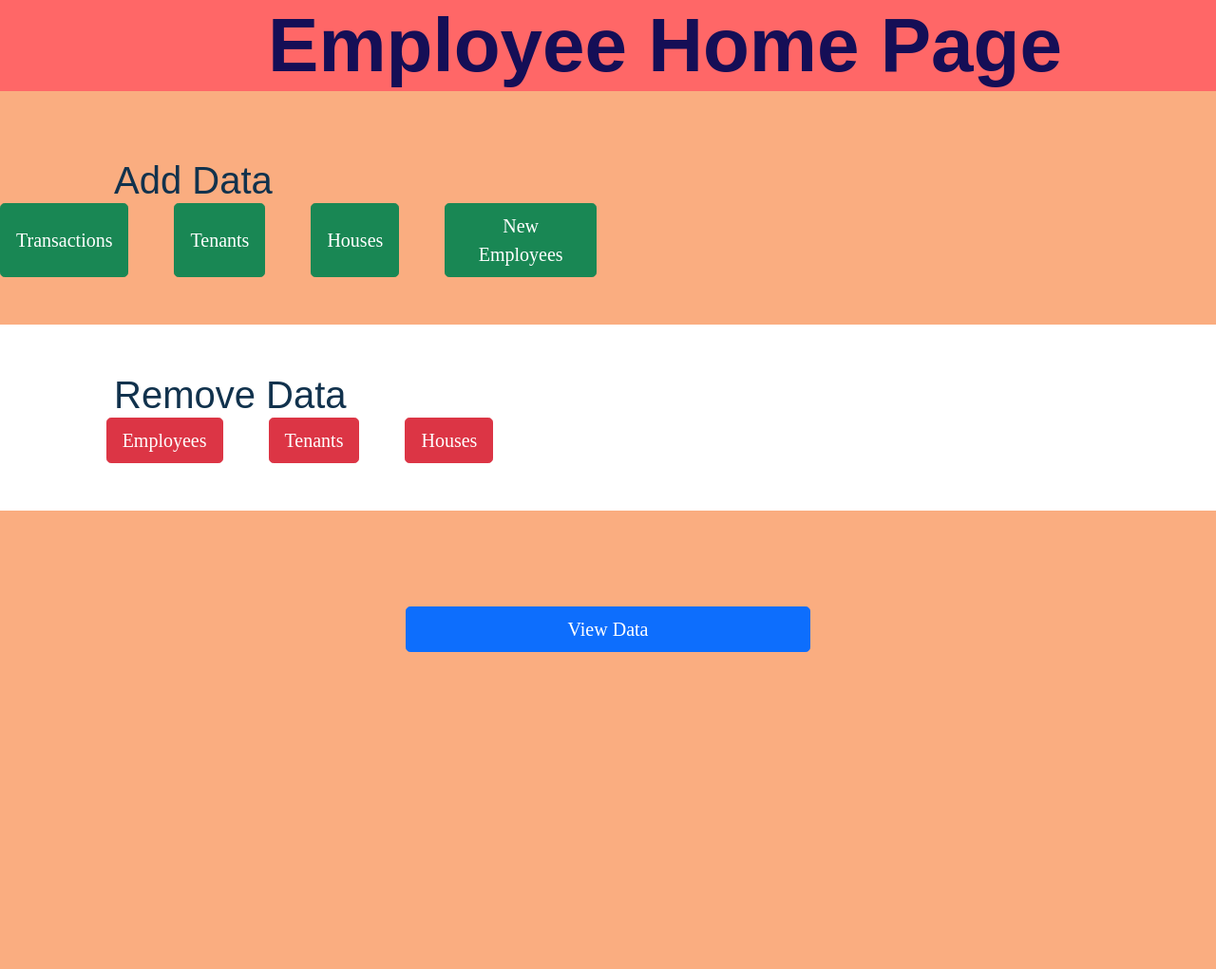
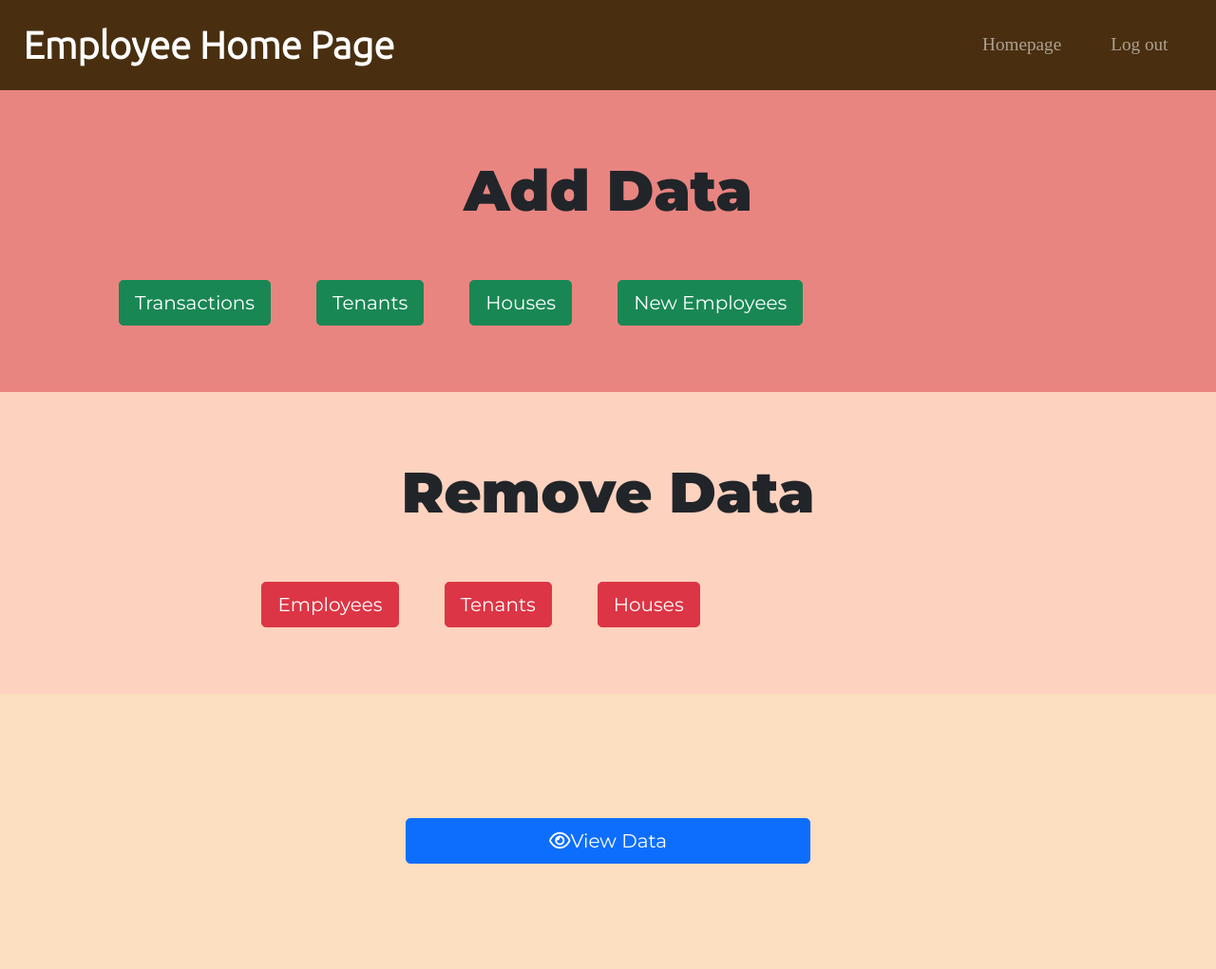
Before and after one commit to Nandini4601/REMS, a Flask app: page /home2 in a window 1280 px wide. Shown: the whole page at 95% size. Before the commit the page ends 687 px from the top, so only its background shows below. Run offline with Flask 2, Linux system fonts and the light colour scheme; the visitor is signed in with stand-in values (Sample User, id 1); some libraries are stand-ins or nearby versions.

Commit message:
New employee home page

```diff
--- /dev/null
+++ b/rems/static/css/styles_E.css
@@ -0,0 +1,86 @@
+body{
+  font-family: "Montserrat";
+}
+
+h1{
+  color: #fff;
+  line-height: 1.5;
+  font-family: "Montserrat" ;
+  font-weight: bold;
+  font-size: 5rem;
+}
+
+h2{
+  /* color: #7D1935; */
+  font-size: 60px;
+  font-family: "Montserrat" ;
+  font-weight: bold;
+  padding-bottom: 50px;
+}
+
+h3{
+  /* color: #3D087B; */
+  font-size: 60px;
+  font-family: "Montserrat" ;
+  font-weight: bold;
+  padding-bottom: 50px;
+}
+
+.view{
+   color: #66BFBF;
+   text-align: center;
+   font-size: 100px;
+}
+#title{
+  text-align: center;
+  background-color: #492F10;
+}
+
+#Add_Data{
+  text-align: center;
+  background-color: #E98580;
+  padding-top: 70px;
+  padding-bottom: 70px;
+}
+
+
+#Remove_Data{
+  background-color: #FDD2BF;
+  text-align: center;
+  padding-top: 70px;
+  padding-bottom: 70px;
+}
+
+#view_data{
+    background-color: #FCDEC0;
+    padding-top: 70px;
+      padding-bottom: 70px;
+}
+.row{
+  text-align: center;
+}
+
+/* .container-fluid{
+    background-color: #ff4c68;
+} */
+
+.navbar{
+  padding: 1%;
+}
+
+.navbar-brand{
+  font-family: "Ubuntu";
+  font-size: 2.5rem;
+  font-weight: bold;
+}
+
+.nav-item{
+  padding: 0 18px;
+}
+
+
+
+.nav-link{
+  font-size: 1.2rem;
+  font-family: "Montserrat-light";
+}
--- a/rems/templates/index.html
+++ b/rems/templates/index.html
@@ -1,18 +1,23 @@
 <!doctype html>
-<html lang="en">
+<html>
+
 <head>
   <!-- Required meta tags -->
   <meta charset="utf-8">
   <meta name="viewport" content="width=device-width, initial-scale=1">
 
+  <!-- font letter-->
+<link href="https://fonts.googleapis.com/css2?family=Montserrat:wght@100;400;900&family=Ubuntu:wght@300&display=swap" rel="stylesheet">
+
+  <!-- font icons -->
+  <script src="https://use.fontawesome.com/ae44ae53a6.js"></script>
+
   <!-- Bootstrap CSS -->
   <link href="https://cdn.jsdelivr.net/npm/bootstrap@5.1.0/dist/css/bootstrap.min.css" rel="stylesheet" integrity="sha384-KyZXEAg3QhqLMpG8r+8fhAXLRk2vvoC2f3B09zVXn8CA5QIVfZOJ3BCsw2P0p/We" crossorigin="anonymous">
-
-    <!-- font -->
-    <link rel="stylesheet" href="{{ url_for('static', filename= 'css/styles.css') }}">
-
+<link rel="stylesheet" type="text/css" href="{{ url_for('static', filename= 'css/styles_E.css') }}">
   <title>Employee Home Page</title>
 </head>
+
 <body>
   <!-- Optional JavaScript; choose one of the two! -->
 
@@ -24,15 +29,32 @@
   <script src="https://cdn.jsdelivr.net/npm/@popperjs/core@2.9.3/dist/umd/popper.min.js" integrity="sha384-eMNCOe7tC1doHpGoWe/6oMVemdAVTMs2xqW4mwXrXsW0L84Iytr2wi5v2QjrP/xp" crossorigin="anonymous"></script>
   <script src="https://cdn.jsdelivr.net/npm/bootstrap@5.1.0/dist/js/bootstrap.min.js" integrity="sha384-cn7l7gDp0eyniUwwAZgrzD06kc/tftFf19TOAs2zVinnD/C7E91j9yyk5//jjpt/" crossorigin="anonymous"></script>
 
-    <section id="heading">
-       <h1>Employee Home Page</h1>
+  <section id="title">
+    <div class="container-fluid">
+        <nav class="navbar navbar-expand-lg navbar-dark">
+          <a class="navbar-brand" href="">Employee Home Page</a>
+          <button class="navbar-toggler" type="button" data-bs-toggle="collapse" data-bs-target="#navbarSupportedContent" aria-controls="navbarSupportedContent" aria-expanded="false" aria-label="Toggle navigation">
+            <span class="navbar-toggler-icon"></span>
+          </button>
+
+          <div class="collapse navbar-collapse" id="navbarSupportedContent">
+            <ul class="navbar-nav ms-auto">
+              <li class="nav-item">
+                <a class="nav-link" href="">Homepage</a>
+              </li>
+              <li class="nav-item">
+                <a class="nav-link" href="">Log out</a>
+              </li>
+            </ul>
+          </div>
+        </nav>
+      </div>
   </section>
 
-
-    <section id="add_data">
+  <section id="Add_Data">
+    <h2>Add Data</h2>
     <div class="row">
-        <div class="col-lg-6">
-          <h2>Add Data</h2>
+      <div class="col-lg-8">
         <div class="d-grid gap-5 d-md-flex justify-content-md-end">
         <button type="button" class="btn btn-success btn-lg">Transactions</button>
         <button type="button" class="btn btn-success btn-lg">Tenants</button>
@@ -43,14 +65,14 @@
     </div>
   </section>
 
-<section id="remove_data">
+  <section id="Remove_Data">
+    <h2>Remove Data</h2>
     <div class="row">
-    <div class="col-lg-5">
-      <h2>Remove Data</h2>
+      <div class="col-lg-7">
         <div class="d-grid gap-5 d-md-flex justify-content-md-end">
         <button type="button" class="btn btn-danger btn-lg">Employees</button>
         <button type="button" class="btn btn-danger btn-lg">Tenants</button>
-      <button type="button" class="btn btn-danger btn-lg"><i class="fa fa-home" aria-hidden="true"></i>Houses</button>
+        <button type="button" class="btn btn-danger btn-lg">Houses</button>
         </div>
       </div>
     </div>
@@ -58,7 +80,7 @@
 
   <section id="view_data">
     <div class="view">
-    <button type="button" class="col-4 btn  btn-primary btn-lg">View Data</button>
+      <button type="button" class="col-4 btn  btn-primary btn-lg"><i class="fa fa-eye" aria-hidden="true"></i>View Data</button>
     </div>
   </section>
 
@@ -66,4 +88,5 @@
 
 
 </body>
+
 </html>
```
Lines whose indentation alone changed are shown as unchanged.
